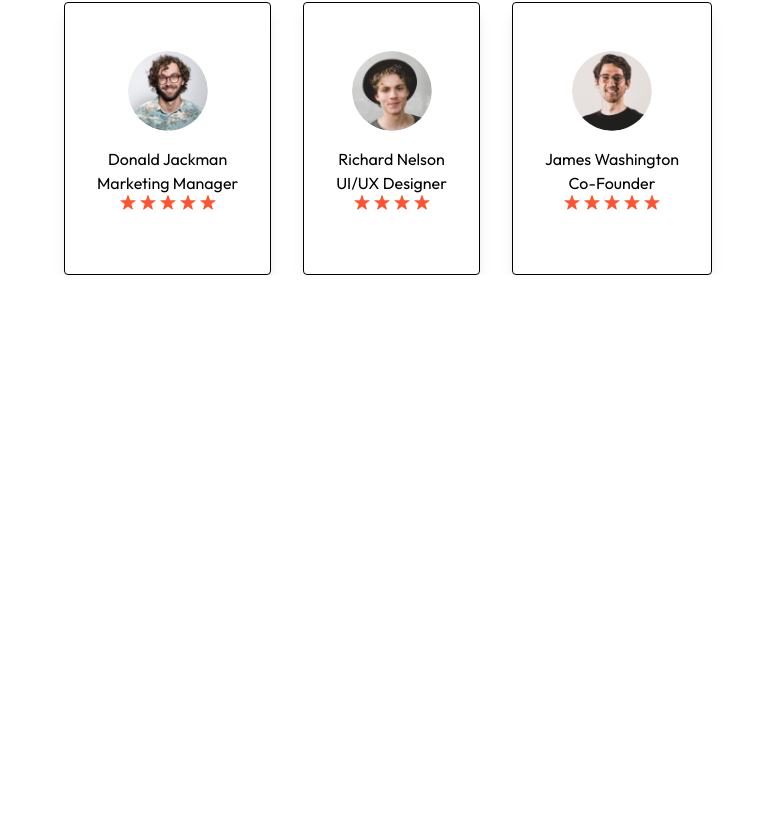
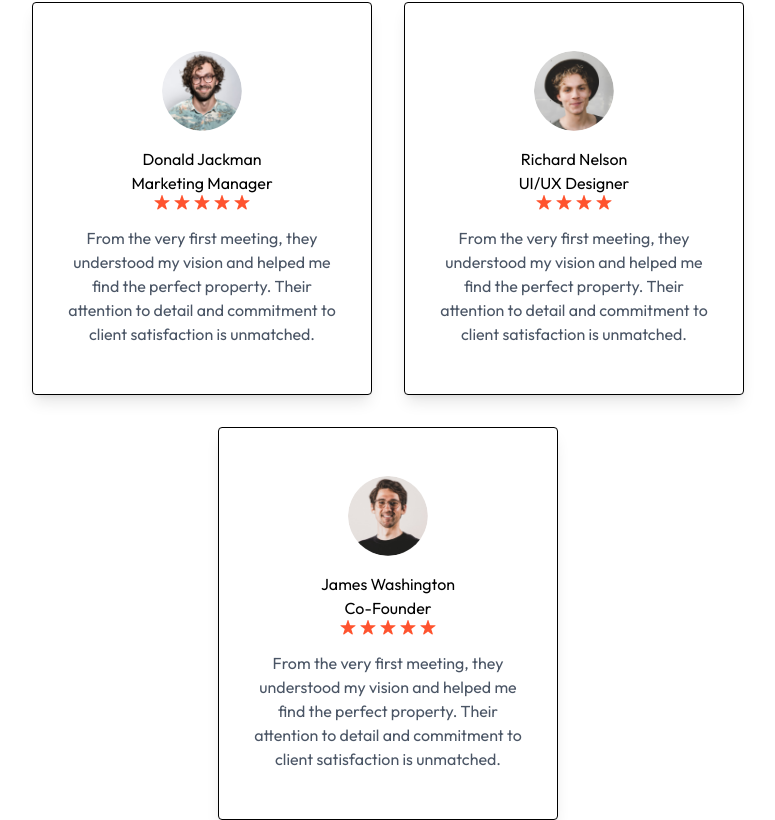
Before and after one commit to AbdullahiAbdulganiyu/Real-Estate, a React (Vite) app: page / in a window 1280 px wide. Shown: the part 2621-3441 px from the top of the page, without its empty margins (252-1027 px from the left). Before the commit the page ends 2896 px from the top, so only its background shows below. Built offline with nearby package versions, Linux system fonts and the light colour scheme.

Commit message:
adding the testimonial text

```diff
--- a/src/components/Testimonials.jsx
+++ b/src/components/Testimonials.jsx
@@ -34,6 +34,7 @@ const Testimonials = () => {
                 <img key={index} src={assets.star_icon} alt="Rating" />
               ))}
             </div>
+            <p className="text-gray-600">{testimonial.text}</p>
           </div>
         ))}
       </div>
```
